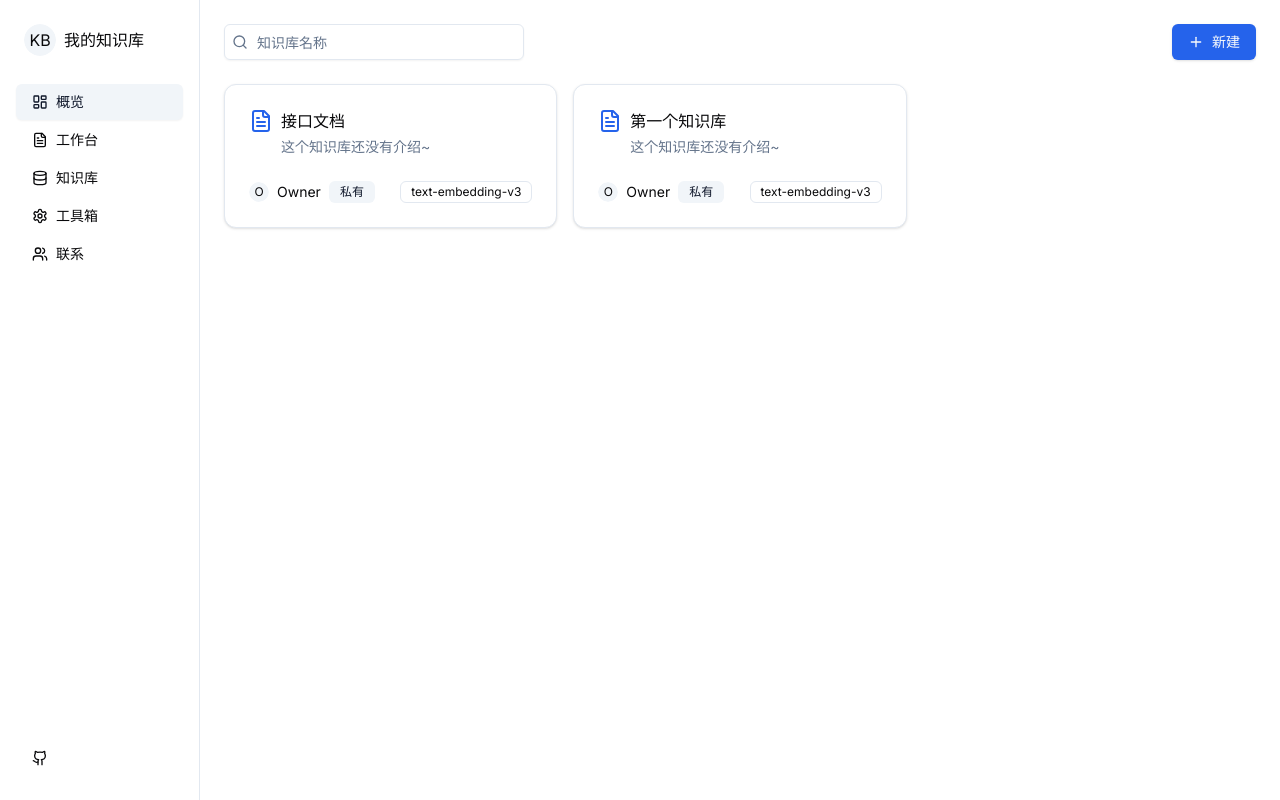
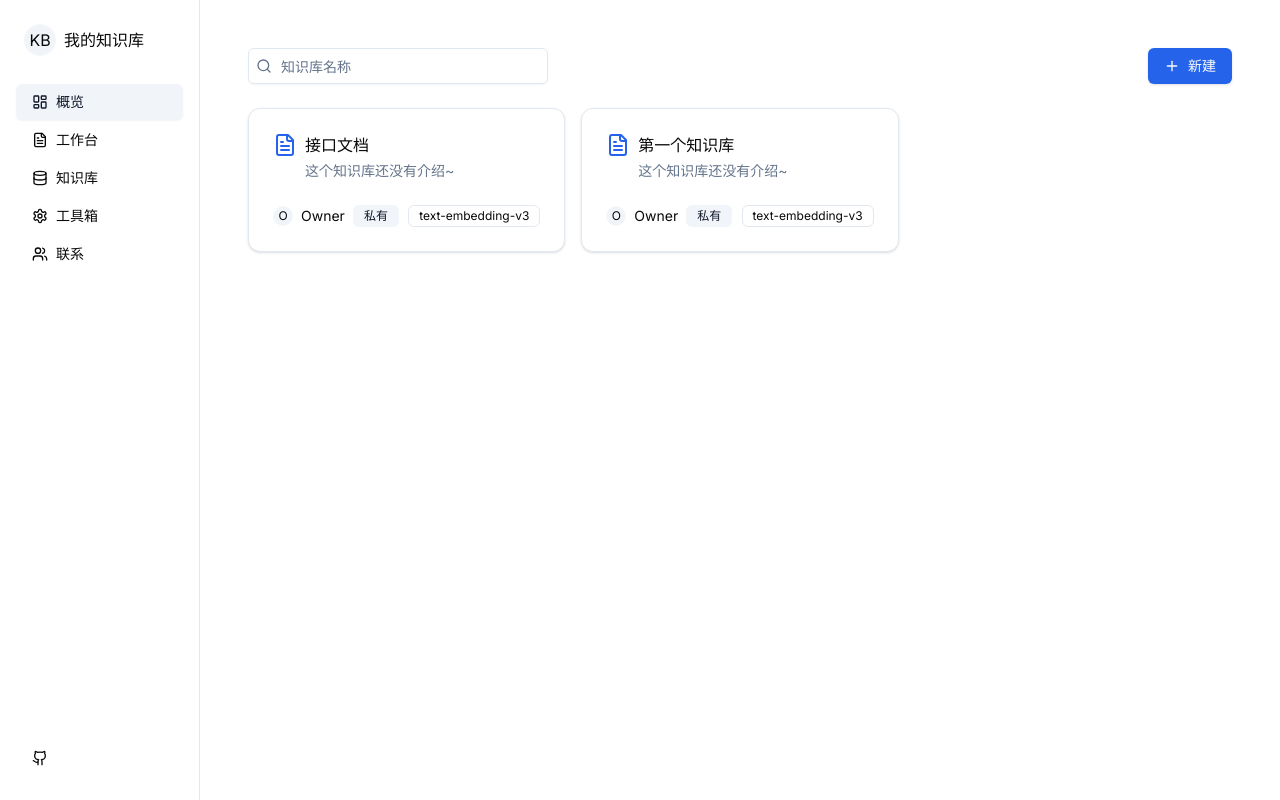
Before and after one commit to hongchaoqun/fast-ai-test, a Next.js app: page / in a window 1280 px wide. Built offline with nearby package versions, Linux system fonts and the light colour scheme.

Commit message:
fix: sidebar

```diff
--- a/app/layout.tsx
+++ b/app/layout.tsx
@@ -37,7 +37,7 @@
 import type React from "react"
 import "@/app/globals.css"
 import { Inter } from "next/font/google"
-// import { ThemeProvider } from "@/components/theme-provider"
+import Sidebar from "@/components/ui/Sidebar"
 
 const inter = Inter({ subsets: ["latin"] })
 
@@ -50,9 +50,12 @@ export default function RootLayout({
     <html lang="en" suppressHydrationWarning>
       <head />
       <body className={inter.className}>
-        {/* <ThemeProvider attribute="class" defaultTheme="system" enableSystem disableTransitionOnChange> */}
-          {children}
-        {/* </ThemeProvider> */}
+        <div className="flex">
+          <Sidebar />
+          <main className="flex-1 p-6 w-full overflow-auto">
+            {children}
+          </main>
+        </div>
       </body>
     </html>
   )
--- a/app/page.tsx
+++ b/app/page.tsx
@@ -12,56 +12,8 @@ export default function Page() {
   const [sidebarOpen, setSidebarOpen] = useState(false)
 
   return (
-    <div className="flex h-screen bg-background relative overflow-hidden">
-      {/* Mobile Overlay */}
-      {sidebarOpen && (
-        <div className="fixed inset-0 bg-black/50 z-40 md:hidden" onClick={() => setSidebarOpen(false)} />
-      )}
-
-      {/* Sidebar */}
-      <aside
-        className={`
-          fixed md:static inset-y-0 left-0 z-50
-          w-[200px] border-r px-4 py-6 flex flex-col gap-1 bg-background
-          transform transition-transform duration-200 ease-in-out
-          ${sidebarOpen ? "translate-x-0" : "-translate-x-full md:translate-x-0"}
-        `}
-      >
-        <div className="flex items-center justify-between gap-2 px-2 mb-6">
-          <div className="flex items-center gap-2">
-            <Avatar className="h-8 w-8">
-              <AvatarFallback>KB</AvatarFallback>
-            </Avatar>
-            <span className="font-medium">我的知识库</span>
-          </div>
-          <Button variant="ghost" size="icon" className="md:hidden" onClick={() => setSidebarOpen(false)}>
-            <X className="h-4 w-4" />
-            <span className="sr-only">关闭菜单</span>
-          </Button>
-        </div>
-
-        <nav className="space-y-0.5">
-          {[
-            { icon: LayoutDashboard, label: "概览", active: true },
-            { icon: FileText, label: "工作台" },
-            { icon: Database, label: "知识库" },
-            { icon: Settings, label: "工具箱" },
-            { icon: Users, label: "联系" },
-          ].map((item, i) => (
-            <Button key={i} variant={item.active ? "secondary" : "ghost"} className="w-full justify-start gap-2">
-              <item.icon className="h-4 w-4" />
-              {item.label}
-            </Button>
-          ))}
-        </nav>
-
-        <div className="mt-auto">
-          <Button variant="ghost" className="w-full justify-start gap-2">
-            <Github className="h-4 w-4" />
-          </Button>
-        </div>
-      </aside>
-
+    // <div className="flex h-screen bg-background relative overflow-hidden">
+    <>
       {/* Main Content */}
       <main className="flex-1 p-6 w-full overflow-auto">
         <header className="flex items-center justify-between mb-6">
@@ -124,6 +76,6 @@ export default function Page() {
           ))}
         </div>
       </main>
-    </div>
+    </>
   )
 }
--- /dev/null
+++ b/components/ui/Sidebar.tsx
@@ -0,0 +1,65 @@
+"use client"
+
+import { useState } from "react"
+import { Button } from "@/components/ui/button"
+import { Avatar, AvatarFallback } from "@/components/ui/avatar"
+import { Badge } from "@/components/ui/badge"
+import { Card, CardContent, CardHeader } from "@/components/ui/card"
+import { LayoutDashboard, FileText, Database, Settings, Users, Github, X } from "lucide-react"
+
+export default function Sidebar() {
+  const [sidebarOpen, setSidebarOpen] = useState(false)
+
+  return (
+    <>
+      {/* Mobile Overlay */}
+      {sidebarOpen && (
+        <div className="fixed inset-0 bg-black/50 z-40 md:hidden" onClick={() => setSidebarOpen(false)} />
+      )}
+
+      {/* Sidebar */}
+      <aside
+        className={`
+          fixed md:static inset-y-0 left-0 z-50
+          w-[200px] border-r px-4 py-6 flex flex-col gap-1 bg-background
+          transform transition-transform duration-200 ease-in-out h-screen overflow-hidden
+          ${sidebarOpen ? "translate-x-0" : "-translate-x-full md:translate-x-0"}
+        `}
+      >
+        <div className="flex items-center justify-between gap-2 px-2 mb-6">
+          <div className="flex items-center gap-2">
+            <Avatar className="h-8 w-8">
+              <AvatarFallback>KB</AvatarFallback>
+            </Avatar>
+            <span className="font-medium">我的知识库</span>
+          </div>
+          <Button variant="ghost" size="icon" className="md:hidden" onClick={() => setSidebarOpen(false)}>
+            <X className="h-4 w-4" />
+            <span className="sr-only">关闭菜单</span>
+          </Button>
+        </div>
+
+        <nav className="space-y-0.5">
+          {[
+            { icon: LayoutDashboard, label: "概览", active: true },
+            { icon: FileText, label: "工作台" },
+            { icon: Database, label: "知识库" },
+            { icon: Settings, label: "工具箱" },
+            { icon: Users, label: "联系" },
+          ].map((item, i) => (
+            <Button key={i} variant={item.active ? "secondary" : "ghost"} className="w-full justify-start gap-2">
+              <item.icon className="h-4 w-4" />
+              {item.label}
+            </Button>
+          ))}
+        </nav>
+
+        <div className="mt-auto">
+          <Button variant="ghost" className="w-full justify-start gap-2">
+            <Github className="h-4 w-4" />
+          </Button>
+        </div>
+      </aside>
+    </>
+  )
+}
```
